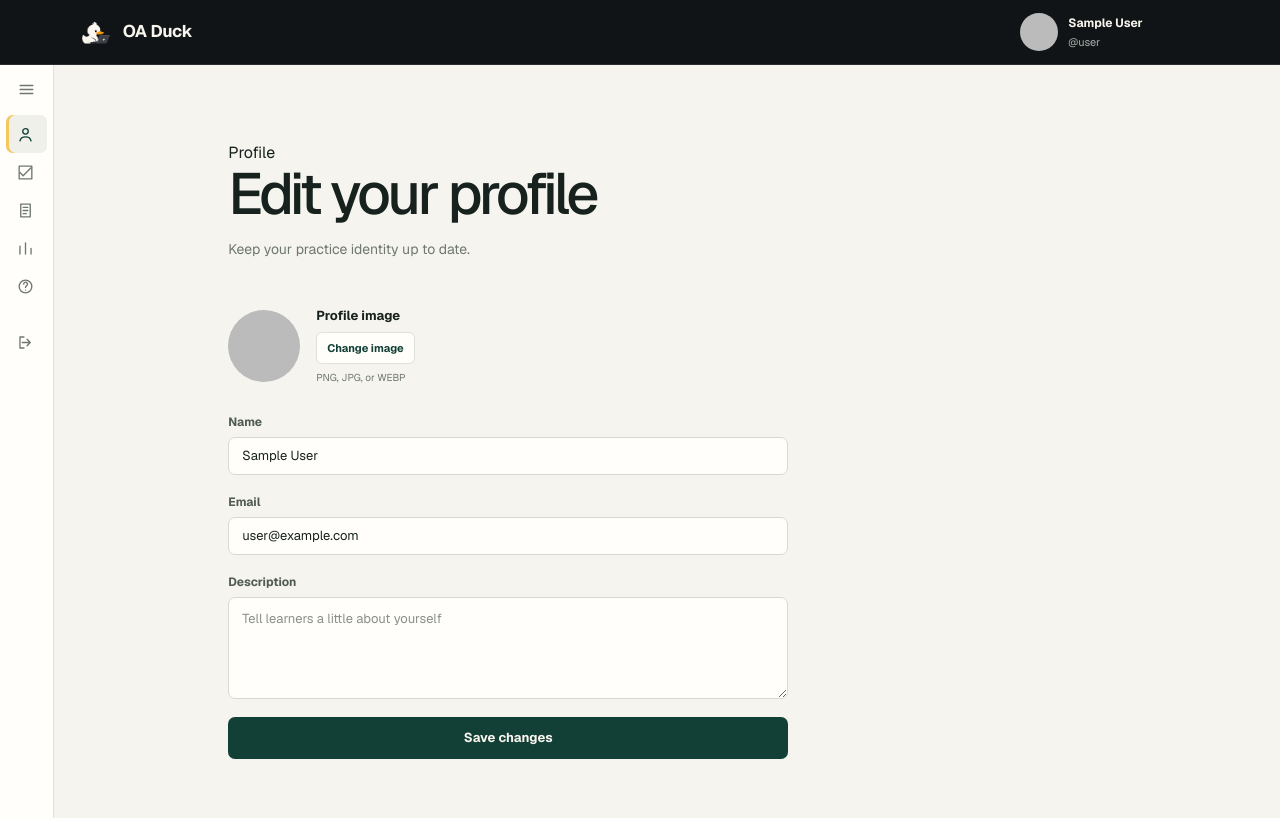
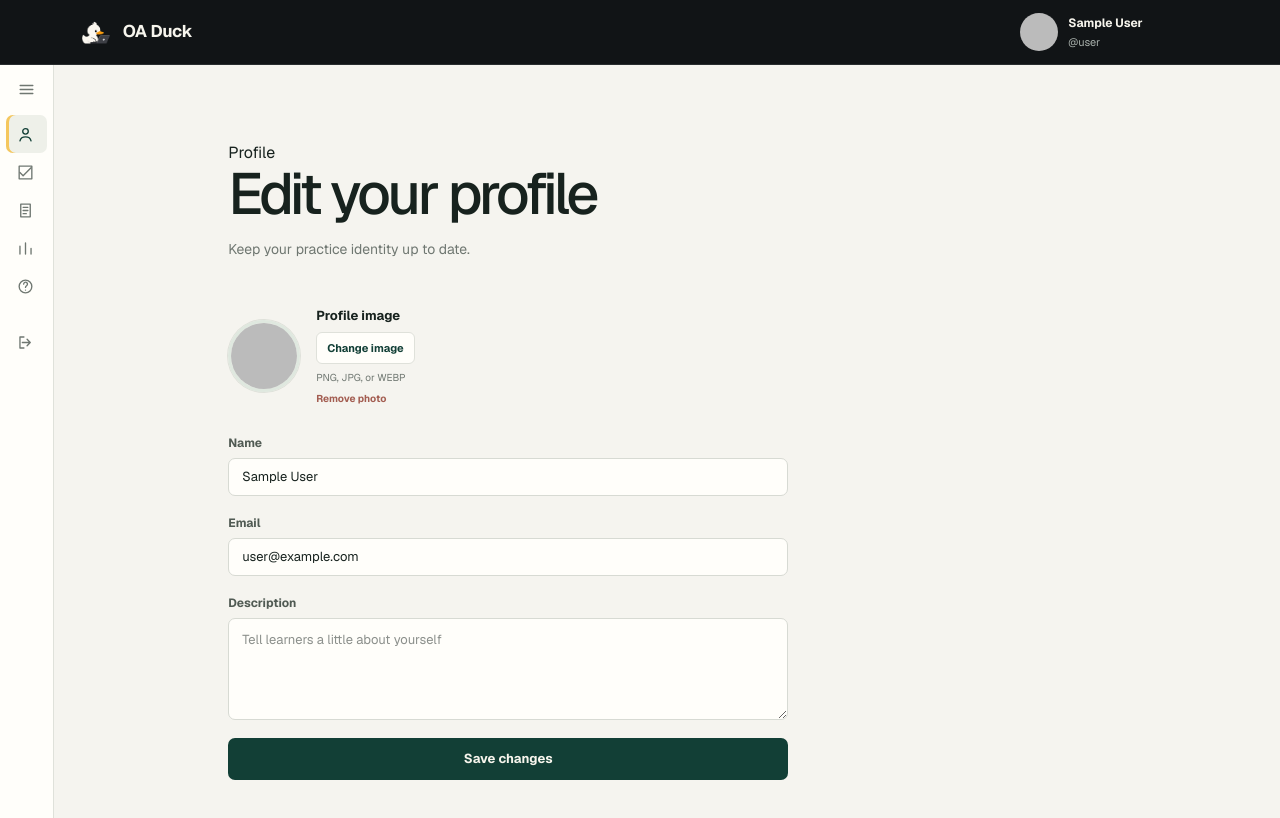
Before and after one commit to Ankurrr27/OADuck, a Next.js app: page /profile in a window 1280 px wide. Shown: the top 818 px of the page. Built offline with nearby package versions, Linux system fonts and the light colour scheme; no server answers; sample sign-in values are in the browser's storage.

Commit message:
added admin

```diff
--- a/middleware.js
+++ b/middleware.js
@@ -1,16 +1,39 @@
 import NextAuth from "next-auth";
+import { NextResponse } from "next/server";
 import authConfig from "./auth.config";
 
 const { auth } = NextAuth(authConfig);
 
-export default auth((request) => {
+const protectedMiddleware = auth((request) => {
   if (!request.auth) {
     return Response.redirect(new URL("/", request.url));
   }
 });
 
+export default function middleware(request) {
+  const oversizedAuthCookies = request.cookies
+    .getAll()
+    .filter(({ name }) => /^(?:__Secure-)?(?:authjs|next-auth)\./.test(name));
+
+  if (
+    request.headers.get("cookie")?.length > 12000 &&
+    oversizedAuthCookies.length > 0
+  ) {
+    const response = NextResponse.redirect(new URL("/", request.url));
+
+    for (const { name } of oversizedAuthCookies) {
+      response.cookies.set(name, "", { maxAge: 0, path: "/" });
+    }
+
+    return response;
+  }
+
+  return protectedMiddleware(request);
+}
+
 export const config = {
   matcher: [
+    "/",
     "/profile/:path*",
     "/practice/:path*",
     "/questions/:path*",
--- a/package.json
+++ b/package.json
@@ -4,7 +4,7 @@
   "private": true,
   "scripts": {
     "predev": "prisma generate",
-    "dev": "next dev",
+    "dev": "node --max-http-header-size=65536 node_modules/next/dist/bin/next dev",
     "build": "prisma generate && next build",
     "start": "next start",
     "lint": "eslint"
--- a/src/app/globals.css
+++ b/src/app/globals.css
@@ -772,6 +772,12 @@ input[type="checkbox"] {
   object-fit: cover;
 }
 
+.profile-image-preview {
+  display: block;
+  border: 3px solid #dfe8df;
+  box-shadow: 0 0 0 1px var(--line);
+}
+
 .profile-image-fallback {
   display: grid;
   place-items: center;
@@ -784,6 +790,7 @@ input[type="checkbox"] {
 .profile-image-editor > div {
   display: grid;
   gap: 6px;
+  align-content: center;
 }
 
 .profile-image-editor strong {
@@ -817,6 +824,21 @@ input[type="checkbox"] {
   font-weight: 400;
 }
 
+.image-remove-button {
+  width: fit-content;
+  border: 0;
+  padding: 0;
+  color: #a35d51;
+  background: transparent;
+  cursor: pointer;
+  font-size: 10px;
+  font-weight: 650;
+}
+
+.image-remove-button:hover {
+  text-decoration: underline;
+}
+
 .profile-form textarea {
   width: 100%;
   resize: vertical;
@@ -845,6 +867,11 @@ input[type="checkbox"] {
   background: var(--green);
   font-size: 13px;
   font-weight: 650;
+}
+
+.inner-page-button:disabled {
+  cursor: wait;
+  opacity: 0.65;
 }
 
 .save-message {
--- a/src/app/profile/page.js
+++ b/src/app/profile/page.js
@@ -1,26 +1,76 @@
 "use client";
 
-import { useState } from "react";
+import { useEffect, useState } from "react";
 import Link from "next/link";
 import { useSession } from "next-auth/react";
 import Sidebar from "../components/Sidebar";
 import AppHeader from "../components/AppHeader";
 
 export default function ProfilePage() {
-  const { data: session } = useSession();
+  const { data: session, update } = useSession();
   const user = session?.user || {};
   const [name, setName] = useState(user.name || "");
   const [email, setEmail] = useState(user.email || "");
   const [image, setImage] = useState(user.image || "");
   const [description, setDescription] = useState("");
-  const [saved, setSaved] = useState(false);
+  const [imageError, setImageError] = useState(false);
+  const [message, setMessage] = useState("");
+  const [isSaving, setIsSaving] = useState(false);
+
+  useEffect(() => {
+    if (!session?.user) return;
+
+    setName(session.user.name || "");
+    setEmail(session.user.email || "");
+    setImage(session.user.image || "");
+    setImageError(false);
+  }, [session]);
 
   function handleImageChange(event) {
     const file = event.target.files?.[0];
     if (!file) return;
 
-    setImage(URL.createObjectURL(file));
-    setSaved(false);
+    if (file.size > 5 * 1024 * 1024) {
+      setMessage("Profile images must be 5 MB or smaller.");
+      return;
+    }
+
+    const reader = new FileReader();
+    reader.onload = () => {
+      setImage(reader.result);
+      setImageError(false);
+      setMessage("");
+    };
+    reader.readAsDataURL(file);
+  }
+
+  async function handleSubmit(event) {
+    event.preventDefault();
+    setIsSaving(true);
+    setMessage("");
+
+    try {
+      const response = await fetch("/api/profile", {
+        method: "PUT",
+        headers: { "Content-Type": "application/json" },
+        body: JSON.stringify({ name, image }),
+      });
+
+      const result = await response.json();
+      if (!response.ok) {
+        setMessage(result.error || "Unable to save your profile.");
+        return;
+      }
+
+      await update({ name: result.user.name, image: result.user.image ?? null });
+      setImage(result.user.image || "");
+      setImageError(false);
+      setMessage("Profile updated.");
+    } catch {
+      setMessage("Unable to save your profile. Please try again.");
+    } finally {
+      setIsSaving(false);
+    }
   }
 
   return (
@@ -32,10 +82,10 @@ export default function ProfilePage() {
         <p className="eyebrow">Profile</p>
         <h1>Edit your profile</h1>
         <p className="inner-page-lede">Keep your practice identity up to date.</p>
-        <form className="profile-form" onSubmit={(event) => { event.preventDefault(); setSaved(true); }}>
+        <form className="profile-form" onSubmit={handleSubmit}>
           <div className="profile-image-editor">
-            {image ? (
-              <img className="profile-image-preview" src={image} alt="Profile preview" />
+            {image && !imageError ? (
+              <img className="profile-image-preview" src={image} alt="Profile preview" onError={() => setImageError(true)} />
             ) : (
               <span className="profile-image-fallback">{(name || "U")[0].toUpperCase()}</span>
             )}
@@ -46,6 +96,7 @@ export default function ProfilePage() {
                 <input type="file" accept="image/png,image/jpeg,image/webp" onChange={handleImageChange} />
               </label>
               <small>PNG, JPG, or WEBP</small>
+              {image && <button className="image-remove-button" type="button" onClick={() => { setImage(""); setImageError(false); setMessage(""); }}>Remove photo</button>}
             </div>
           </div>
           <label>
@@ -60,8 +111,8 @@ export default function ProfilePage() {
             Description
             <textarea value={description} onChange={(event) => setDescription(event.target.value)} placeholder="Tell learners a little about yourself" rows={4} maxLength={180} />
           </label>
-          <button className="inner-page-button" type="submit">Save changes</button>
-          {saved && <p className="save-message" role="status">Changes saved locally.</p>}
+          <button className="inner-page-button" type="submit" disabled={isSaving}>{isSaving ? "Saving..." : "Save changes"}</button>
+          {message && <p className="save-message" role="status">{message}</p>}
         </form>
         </section>
       </div>
--- a/src/auth.js
+++ b/src/auth.js
@@ -77,12 +77,35 @@ export const { handlers, signIn, signOut, auth } = NextAuth({
           where: { email: token.email },
           select: { role: true },
         });
+
         token.role = databaseUser?.role;
       }
 
+      delete token.name;
+      delete token.picture;
+
       return token;
     },
-    async session({ session, token }) {
+    async session({ session, token, trigger, newSession }) {
+      if (token.email) {
+        const databaseUser = await prisma.user.findUnique({
+          where: { email: token.email },
+          select: { name: true, image: true },
+        });
+
+        session.user.name = databaseUser?.name;
+        session.user.image = databaseUser?.image;
+      }
+
+      if (trigger === "update" && newSession) {
+        if (Object.prototype.hasOwnProperty.call(newSession, "name")) {
+          session.user.name = newSession.name;
+        }
+        if (Object.prototype.hasOwnProperty.call(newSession, "image")) {
+          session.user.image = newSession.image;
+        }
+      }
+
       session.user.role = token.role;
       return session;
     },
```
